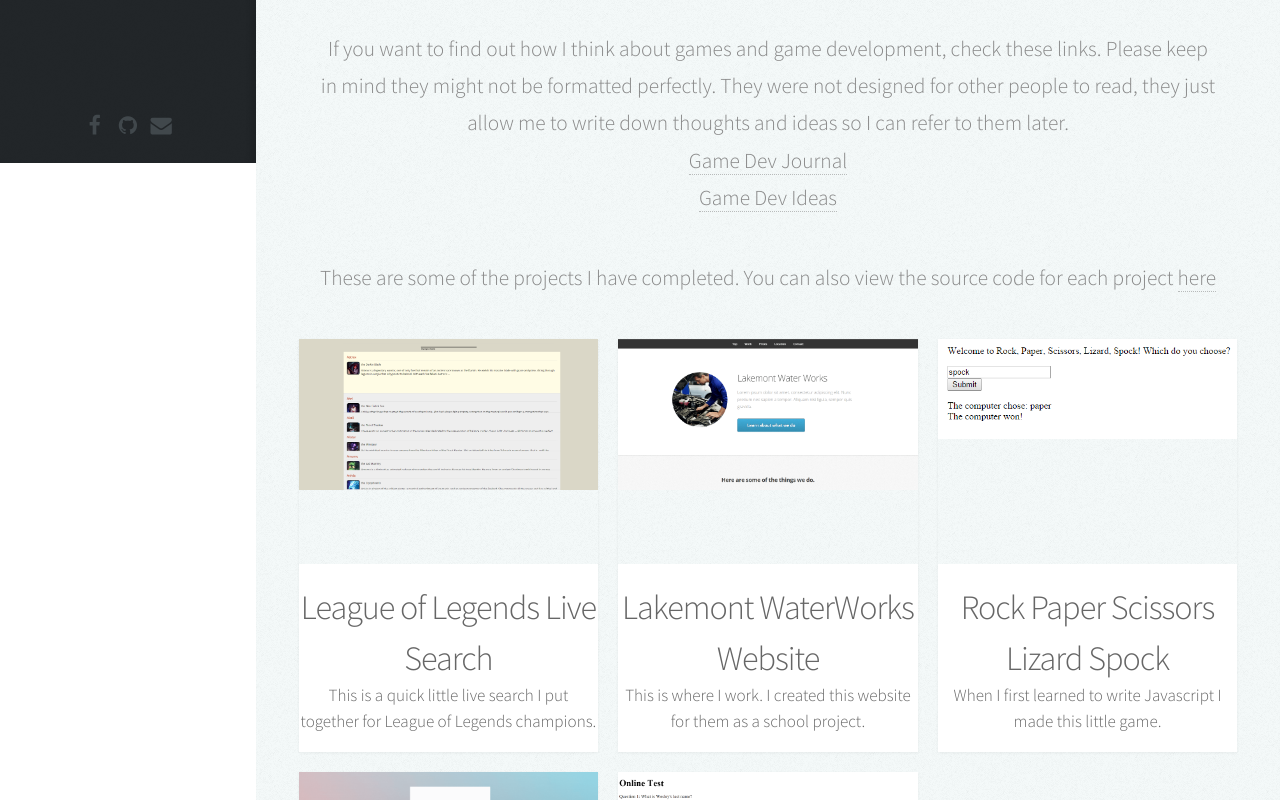
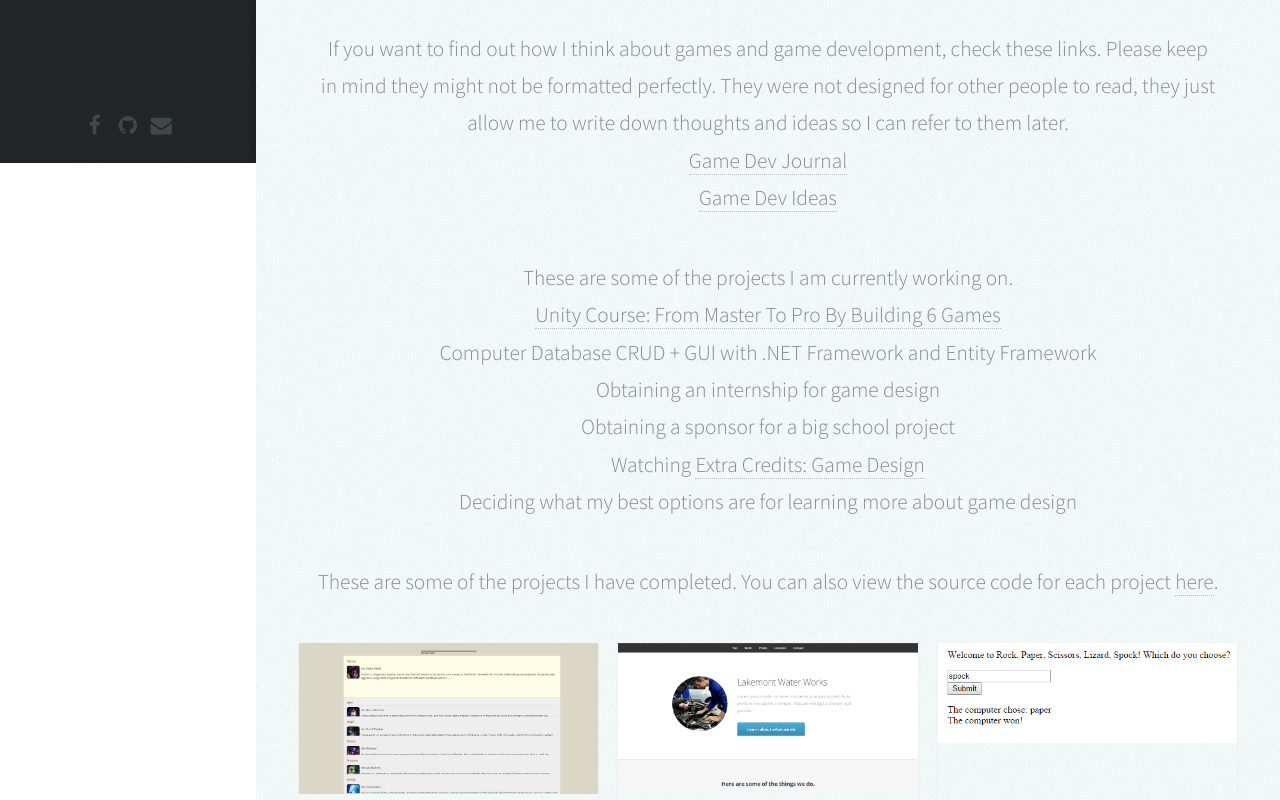
Before and after one commit to WesleyG95/WesleyG95.github.io, a plain HTML site: page index.html in a window 1280 px wide. Shown: the part 637-1437 px from the top of the page. Drawn offline with Linux system fonts and the light colour scheme.

Commit message:
Added Current Projects

```diff
--- a/index.html
+++ b/index.html
@@ -99,7 +99,16 @@
 							<a href="https://docs.google.com/document/d/1mEFwWem2OGDvzEOn4RiPCLE6OAirr2nqYfVkNwTmAVQ/edit?usp=sharing">Game Dev Ideas</a>
 							</p>
 
-							<p>These are some of the projects I have completed. You can also view the source code for each project <a href=https://github.com/WesleyG95?tab=repositories>here</a></p>
+							<p>These are some of the projects I am currently working on. <br />
+							<a href="https://www.udemy.com/create-a-2d-platformer-game-with-unity/">Unity Course: From Master To Pro By Building 6 Games</a> <br />
+							Computer Database CRUD + GUI with .NET Framework and Entity Framework <br />
+							Obtaining an internship for game design<br />
+							Obtaining a sponsor for a big school project <br />
+							Watching <a href="https://www.youtube.com/playlist?list=PLhyKYa0YJ_5BkTruCmaBBZ8z6cP9KzPiX">Extra Credits: Game Design</a> <br />
+							Deciding what my best options are for learning more about game design
+							</p>
+
+							<p>These are some of the projects I have completed. You can also view the source code for each project <a href=https://github.com/WesleyG95?tab=repositories>here</a>.</p>
 
 
 							<div class="row">
```
